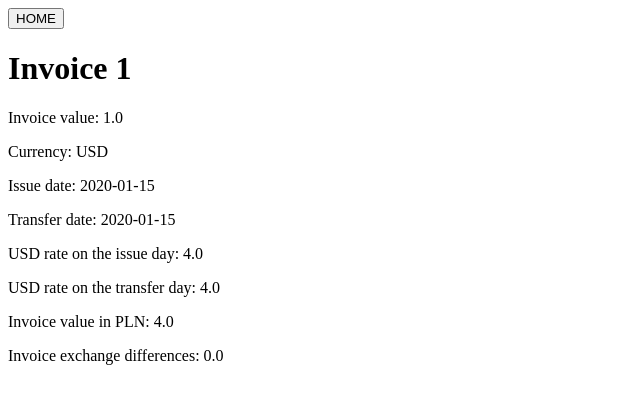
After one commit to Juju-And/currency_difference_counter, a Flask app: page /details/1 in a window 1280 px wide. The commit adds this page. Shown: the top 404 px of the page, without its empty margins (0-640 px from the left). Run offline with Flask 3, Linux system fonts and the light colour scheme; tables that the repository leaves empty hold one stand-in row (values such as "Sample post"); parts of the project's set-up code (start-up, migrations or seed data) failed here and were passed over.

Commit message:
add details view

```diff
--- a/app/models.py
+++ b/app/models.py
@@ -26,4 +26,4 @@ class Invoice(db.Model):
         return round(self.invoice_value_pln_issue-self.invoice_value_pln_transfer,2)
 
     def __repr__(self):
-        return f"Invoice value: ${self.invoice_value}, exchange differences: {self.invoice_exchange_differences}PLN"
+        return f"Invoice of {self.invoice_issue_date};"
--- a/app/routes.py
+++ b/app/routes.py
@@ -35,3 +35,8 @@ def register_routes(app, db):
 
         invoices = Invoice.query.all()
         return render_template("index.html", invoices=invoices)
+
+    @app.route('/details/<invoice_id>', methods=['GET'])
+    def details(invoice_id):
+        invoice = Invoice.query.filter(Invoice.invoice_id == invoice_id).first()
+        return render_template("details.html", invoice=invoice)
--- /dev/null
+++ b/app/templates/details.html
@@ -0,0 +1,24 @@
+{% extends "base.html" %}
+{% block title %}Index{% endblock %}
+
+{% block content %}
+<a href="/">
+    <form action="/">
+         <input class="btn" type="button" value="HOME" />
+    </form>
+</a>
+
+<h1>Invoice {{ invoice.invoice_id }}</h1>
+
+<p>Invoice value: {{ invoice.invoice_value }}</p>
+<p>Currency: {{ invoice.invoice_currency }}</p>
+<p>Issue date: {{ invoice.invoice_issue_date }}</p>
+<p>Transfer date: {{ invoice.invoice_transfer_date }}</p>
+<p>{{ invoice.invoice_currency }} rate on the issue day: {{ invoice.invoice_issue_rate }}</p>
+<p>{{ invoice.invoice_currency }} rate on the transfer day: {{ invoice.invoice_transfer_rate }}</p>
+
+<p>Invoice value in PLN: {{ invoice.invoice_value_pln_issue }}</p>
+<p>Invoice exchange differences: {{ invoice.invoice_exchange_differences  }}</p>
+
+
+{% endblock %}
--- a/app/templates/index.html
+++ b/app/templates/index.html
@@ -6,7 +6,7 @@
 
   <ul>
     {% for invoice in invoices %}
-      <li> {{ invoice }} <button onclick="deleteInvoice({{ invoice.invoice_id }})">Delete</button> </li>
+      <li> {{ invoice }} <button onclick="deleteInvoice({{ invoice.invoice_id }})">Delete</button><a href="{{url_for('details', invoice_id=invoice.invoice_id)}}">Details</a></li>
     {% endfor %}
 
   </ul>
```
